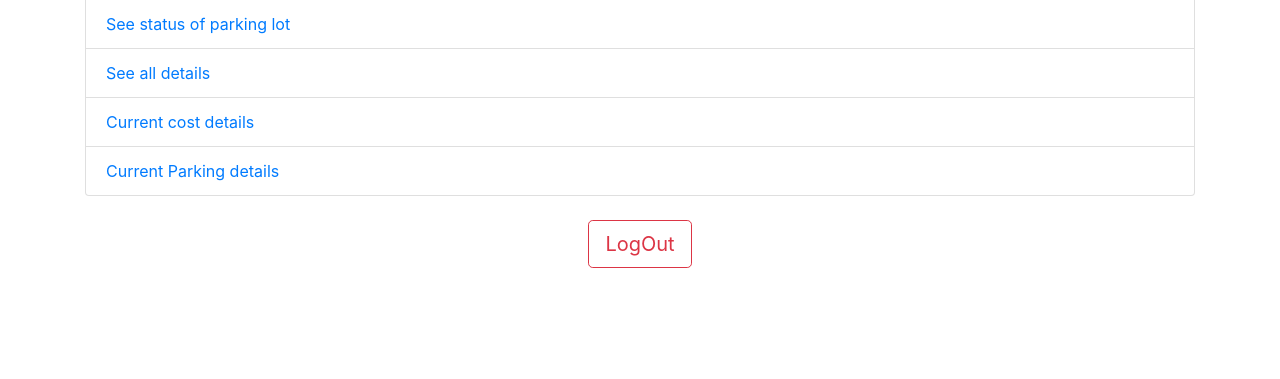
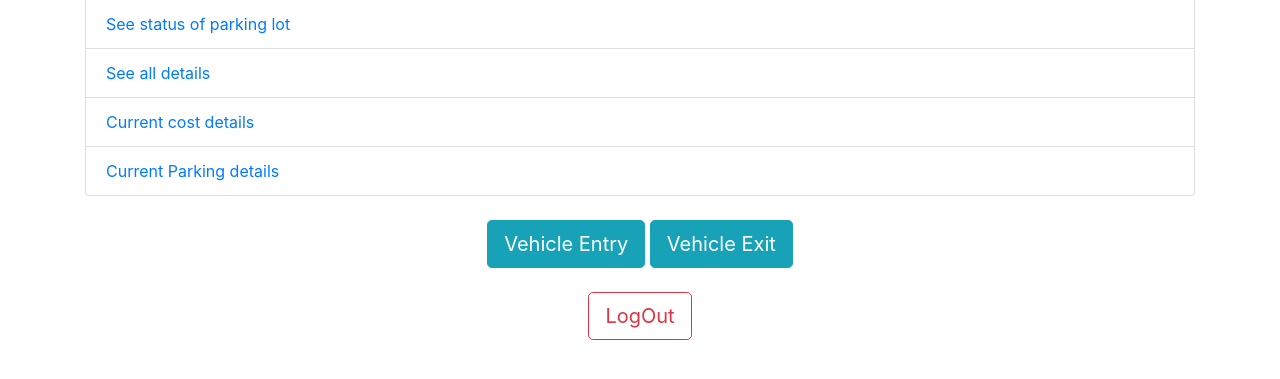
Before and after one commit to KushRohra/RFID_Car_Parking, a PHP site: page /admin_dashboard.php in a window 1280 px wide. Shown: the part 258-637 px from the top of the page. Run offline with PHP 8.4, Linux system fonts and the light colour scheme; some libraries are stand-ins or nearby versions.

Commit message:
some links added

```diff
--- a/admin_area/admin_dashboard.php
+++ b/admin_area/admin_dashboard.php
@@ -24,6 +24,11 @@
       </div>
     	<br>
       <div class="text-center">
+        <a href="update.php"><button class="btn btn-lg btn-info">Vehicle Entry</button></a>
+        <a href="update2.php"><button class="btn btn-lg btn-info">Vehicle Exit</button></a>
+      </div>
+      <br>
+      <div class="text-center">
           <a href="logout.php"><button type="button" class="btn btn-outline-danger btn-lg text-center">LogOut</button></a>
       </div>
 
```
Lines whose indentation alone changed are shown as unchanged.
